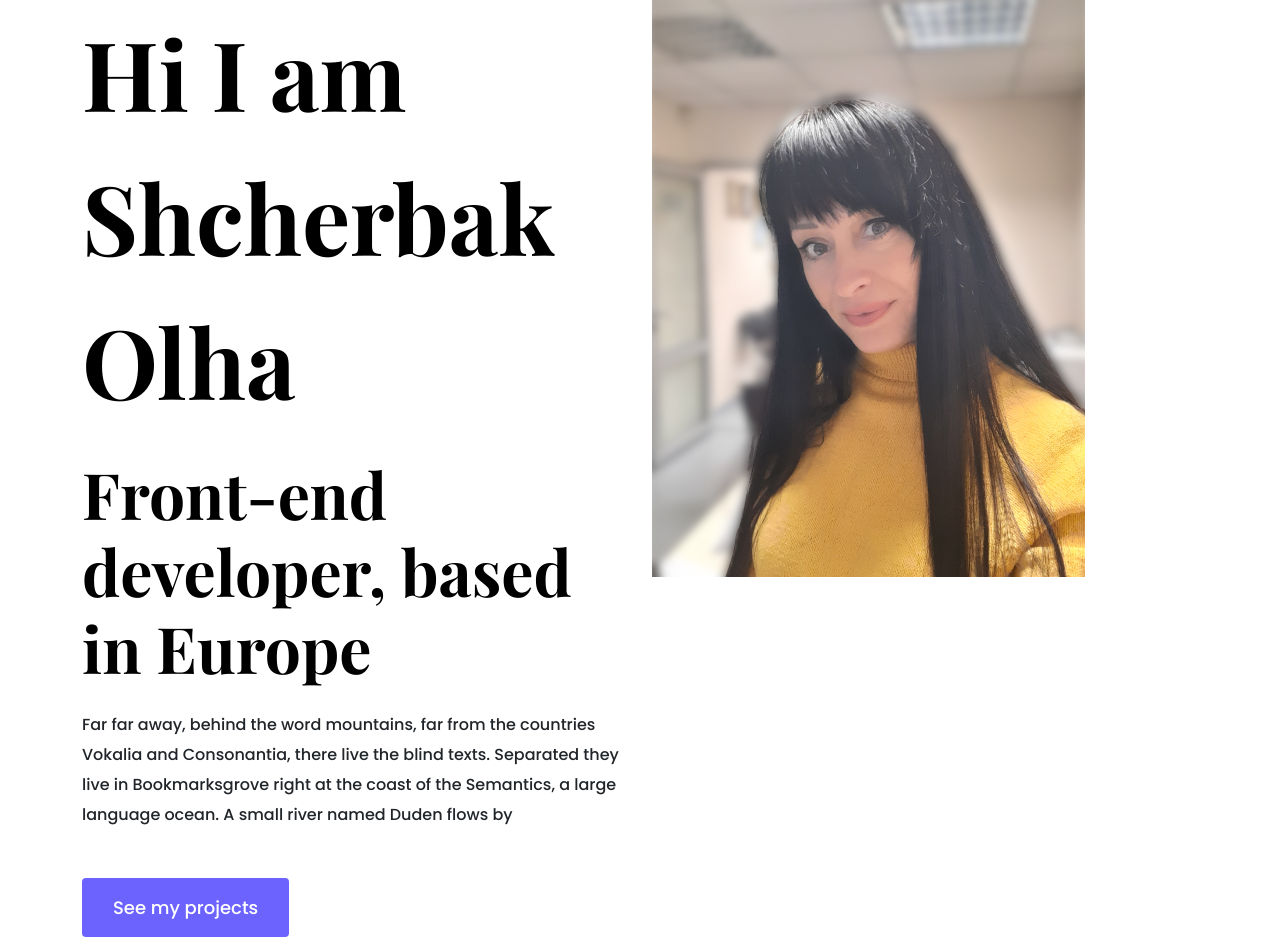
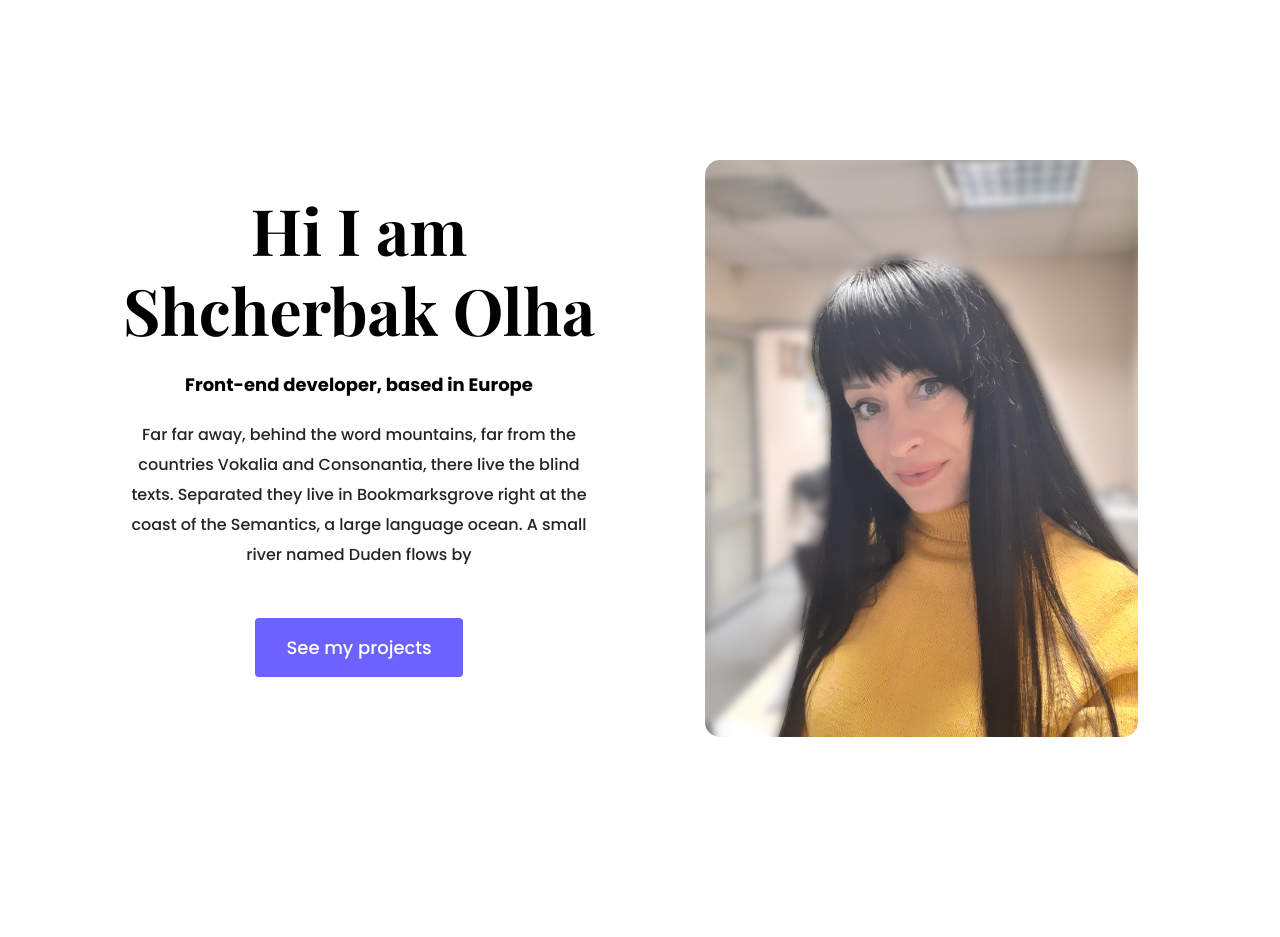
Before and after one commit to shcher-olha/Final-portfolio-project-responsive-week-4, a plain HTML site: page about_me.html in a window 1280 px wide. After the commit the page ends 897 px from the top, so only its background shows below. Drawn offline with nearby package versions, Linux system fonts and the light colour scheme.

Commit message:
updated css

```diff
--- a/styles/portfolio.css
+++ b/styles/portfolio.css
@@ -3,7 +3,7 @@
   --secondary-color: #DDF5FA;
   --heading-font-family: "Playfair Display", serif;
   --default-font-family: "Poppins", sans-serif;
-
+  --navbar-background-color: rgb(244, 242, 249);
 }
 
 body {
@@ -29,33 +29,43 @@ h1 {
 h2 {
   font-size: 64px;
 }
+
+p {
+  font-weight: normal;
+  font-size: 16px;
+  line-height: 30px;
+}
+img {
+  border-radius: 15px;
+}
+
 .logo {
   max-height: 45px;
 }
 .navbar-light .navbar-nav .nav-link:hover {
   color: var(--branding-color);
 }
-p {
-  font-weight: normal;
-  font-size: 16px;
-  line-height: 30px;
+
+.navbar-background {
+  background-color: var(--navbar-background-color);
 }
-
 .logo-name {
   font-family: var(--heading-font-family);
   font-size: xx-large;
-
 }
 .navbar-menu {
   font-family: var(--heading-font-family);
   font-size: 25px;
 }
 
-
 .hero {
   background: var(--secondary-color);
   text-align: center;
   padding: 160px 20px;
+}
+.about-section {
+  text-align: center;
+  padding: 0;
 }
 
 .hero p {
@@ -71,7 +81,22 @@ p {
   line-height: 1.5;
   font-size: 24px;
 }
+.about-section {
+  padding: 160px 20px;
+}
 
+.about-section h1 {
+  font-size: 64px;
+  line-height: 80px;
+}
+
+.about-section h2 {
+  font-size: 18px;
+  font-family: var(--default-font-family);
+}
+.about-section-content {
+  margin: 30px;
+}
 .btn-branding {
   background: var(--branding-color);
   border-radius: 4px;
@@ -108,7 +133,7 @@ p {
 @media (max-width: 900px) {
   h1 {
     font-size: 44px;
-    line-height: 2;
+    line-height: 56px;
   }
 
   h2 {
```
